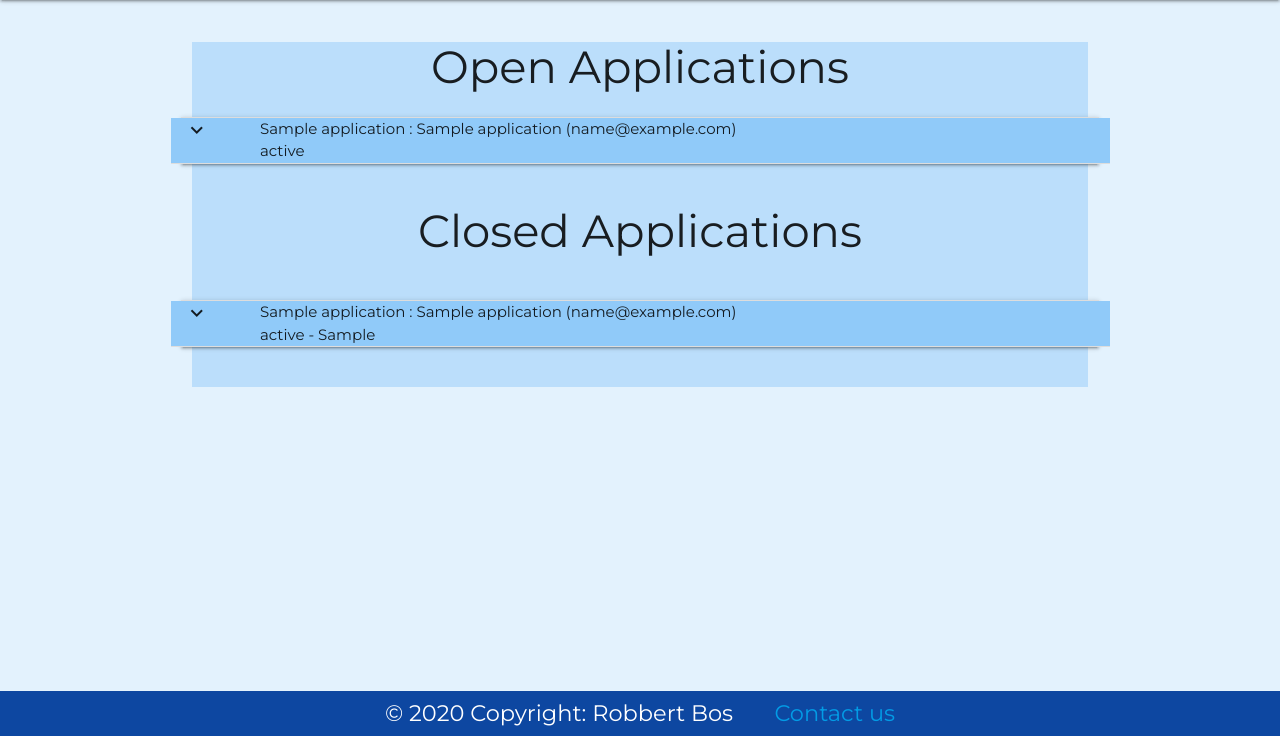
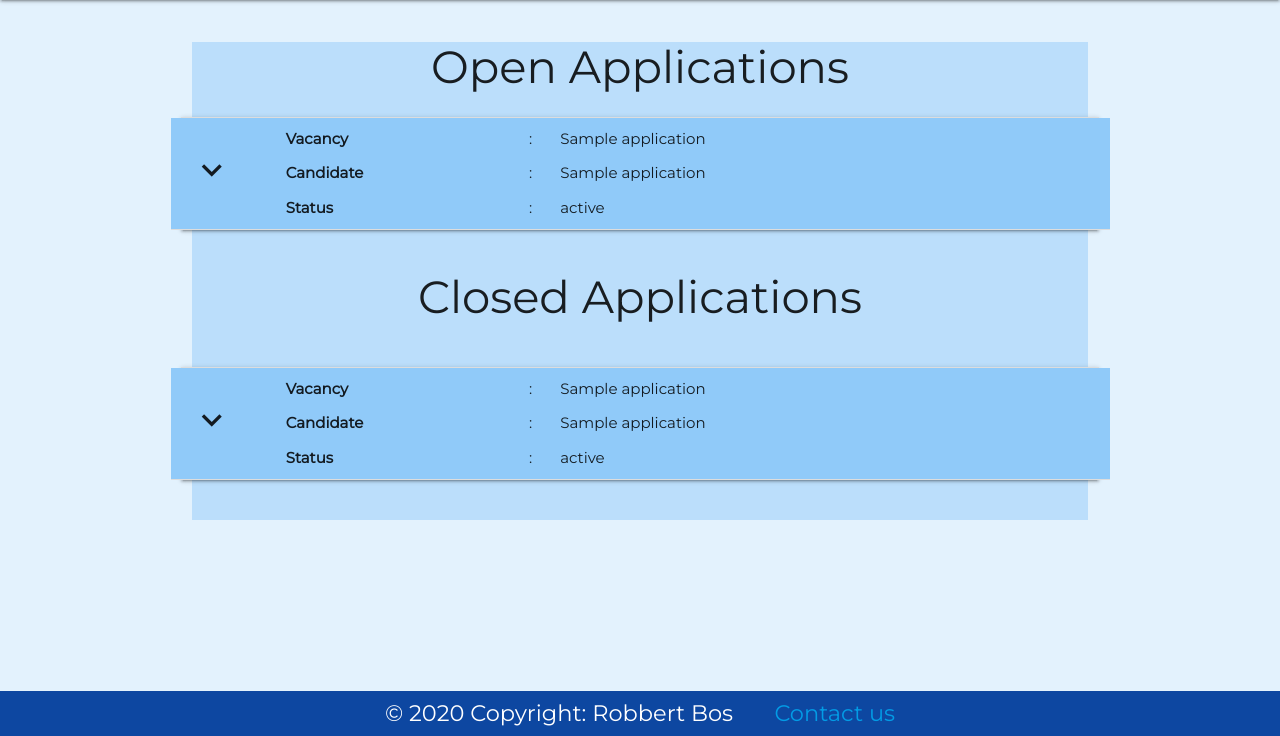
Before and after one commit to VolkovBos/jobboard_milestone3, a Flask app: page /applications in a window 1280 px wide. Shown: the part 64-800 px from the top of the page. Run offline with Flask 2, Linux system fonts and the light colour scheme; a database or web service that is not in the repository returns one stand-in record (values such as "Sample title"); some libraries are stand-ins or nearby versions; some web fonts are replaced.

Commit message:
Adjusted style appications
Inserted a table for better alignment and  css changes

```diff
--- a/static/css/style.css
+++ b/static/css/style.css
@@ -50,31 +50,71 @@ footer {
 .dropdown-content li>span {
     color: #0D47A1;
 }
-/*
-.btn {
-    margin: 20px;
-}*/
 
-.card {
-    padding: 20px;
-}
-    /*-----     overrule Materialize css    -----*/
-        /*-----     Size of textarea    -----*/
-textarea{
+textarea {
+    /* Size of textarea */
     min-height: inherit;
     height: auto !important;
 }
-        /*-----     Padding of list area    -----*/
-.collapsible-header {
-    padding: 0;
-}
-        /*-----     Button shown behind footer when scrolling       -----*/
+
 .waves-effect {
+    /* Button shown behind footer when scrolling */
     z-index: 0;
 }
 
 label {
     margin-left: 10px;
+}
+
+/*-----      List views       -----*/
+.collapsible-header {
+    padding: 0;
+}
+
+.collapsible-header i {
+    font-size: 40px;
+    padding: 0;
+    margin: 0;
+}
+
+.center {
+    justify-content: center;
+    align-items: center;
+    display: flex;
+}
+
+.card {
+    padding: 20px;
+}
+
+td {
+    padding:0;
+}
+
+table {
+    border-collapse: inherit;
+    margin: 10px;
+}
+
+.first_col {
+    width: 60px;
+    font-weight: 600;
+}
+
+.mid_col {
+    width: 10px;
+}
+
+.last_col {
+    width: 100px;
+}
+
+.item-title {
+    font-weight: 600;
+}
+
+.listpages {
+    margin-bottom: 100px;
 }
 
 /*-----      Error messages      -----*/
@@ -88,6 +128,7 @@ label {
   50% { opacity: 0; }
 }
 
+/*-----      Smaller Devices      -----*/
 @media only screen and (max-width: 768px) {
     /*-----      General      -----*/
     h1 {
@@ -113,6 +154,15 @@ label {
         font-size: 2em;
     }
 
+    /*-----      Forms      -----*/
+    .collapsible-header i {
+        font-size: 20px;
+    }
+
+    table {
+        font-size: smaller;
+    }
+
     /*-----      Footer      -----*/
     footer {
         height: 1.5rem;
--- a/templates/applications.html
+++ b/templates/applications.html
@@ -2,7 +2,7 @@
 {% block content %}
 
 <!--    Applications page      -->
-<div class="row col s12">
+<div class="row col s12 listpages">
 <!--    Title Open     -->
     <div class="row">
         <h1>Open Applications</h1>
@@ -18,15 +18,30 @@
     {% for apl in applications_open %}
         <li>
             <div class="row collapsible-header blue lighten-3">
-                <div class="col s1">
-                    <i class="material-icons">expand_more</i>
-                </div>
-                <div class="col s8">
-                    <span class="item-title">{{apl.vacancy_name}} : {{apl.candidate_name}} ({{apl.candidate_email}})</span><br>
-                    {{apl.status}}
+                <div class="col s9">
+                    <table>
+                        <tr>
+                            <td></td>
+                            <td class="first_col">Vacancy</td>
+                            <td class="mid_col">:</td>
+                            <td class="last_col">{{apl.vacancy_name}}</td>
+                        </tr>
+                        <tr>
+                            <td class="mid_col"><i class="medium material-icons">expand_more</i></td>
+                            <td class="first_col">Candidate</td>
+                            <td>:</td>
+                            <td>{{apl.candidate_name}}</td>
+                        </tr>
+                        <tr>
+                            <td></td>
+                            <td class="first_col">Status</td>
+                            <td>:</td>
+                            <td>{{apl.status}}</td>
+                        </tr>
+                    </table>
                 </div>
 <!--    Button to edit application, only available for admin    -->
-                <div class="col s3">
+                <div class="col s3 center">
                 {%  if g.user['profile'] == 'admin' %}
                     <a href="" class="waves-effect waves-light btn btn_small blue">Edit</a>
                 {% endif %}
@@ -53,15 +68,30 @@
     {% for apl in applications_closed %}
         <li>
             <div class="row collapsible-header blue lighten-3">
-                <div class="col s1">
-                    <i class="material-icons">expand_more</i>
-                </div>
-                <div class="col s8">
-                    <span class="item-title">{{apl.vacancy_name}} : {{apl.candidate_name}} ({{apl.candidate_email}})</span><br>
-                    {{apl.status}} - {{apl.reason_lost}}
+                <div class="col s9">
+                    <table>
+                        <tr>
+                            <td></td>
+                            <td class="first_col">Vacancy</td>
+                            <td class="mid_col">:</td>
+                            <td class="last_col">{{apl.vacancy_name}}</td>
+                        </tr>
+                        <tr>
+                            <td class="mid_col"><i class="medium material-icons">expand_more</i></td>
+                            <td class="first_col">Candidate</td>
+                            <td>:</td>
+                            <td>{{apl.candidate_name}}</td>
+                        </tr>
+                        <tr>
+                            <td></td>
+                            <td class="first_col">Status</td>
+                            <td>:</td>
+                            <td>{{apl.status}}</td>
+                        </tr>
+                    </table>
                 </div>
 <!--    Button to edit application, only available for admin    -->
-                <div class="col s3">
+                <div class="col s3 center">
                 {%  if g.user['profile'] == 'admin' %}
                     <a href="" class="waves-effect waves-light btn btn_small blue">Edit</a>
                 {% endif %}
```
Also changed, not shown: templates/base.html (+3 -4 lines).
